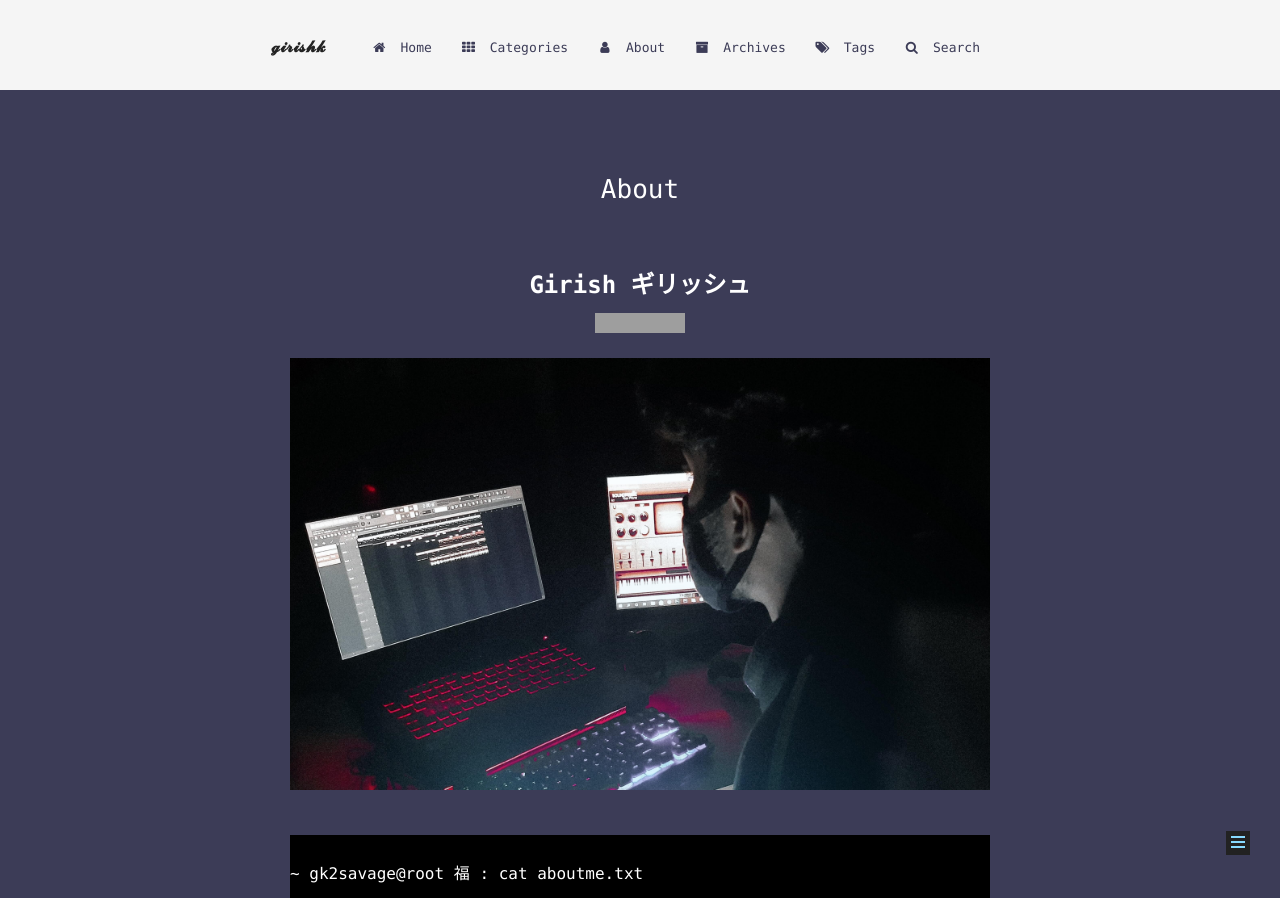
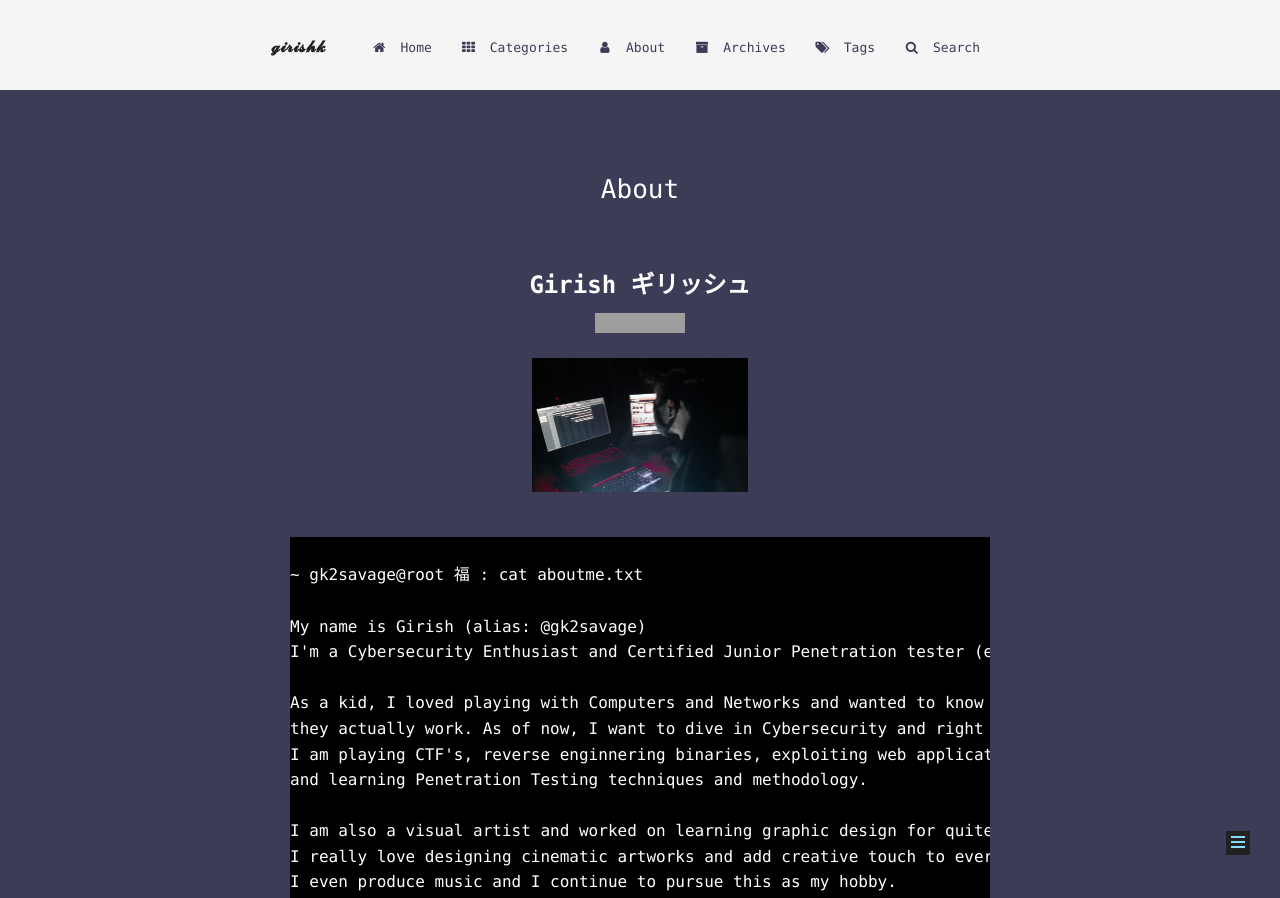
Before and after one commit to gk2savage/gk2savage.github.io, a Jekyll site: the page built from about/index.html, in a window 1280 px wide. Shown: the top 898 px of the page. Built offline with Jekyll 4.4.1, drawn with Linux system fonts in a browser that asks for light colours; grey boxes are pictures that could not be loaded.

Commit message:
Update index.html

```diff
--- a/about/index.html
+++ b/about/index.html
@@ -15,7 +15,7 @@
 
 
 <p align="center">
-  <img src="https://raw.githubusercontent.com/gk2savage/gk2savage.github.io/main/img/epicchad.jpg" width="867" height="535"/>
+  <img src="https://raw.githubusercontent.com/gk2savage/gk2savage.github.io/main/img/epicchad.jpg" width="216.75" height="133.75"/>
   </p>
 
 
```
